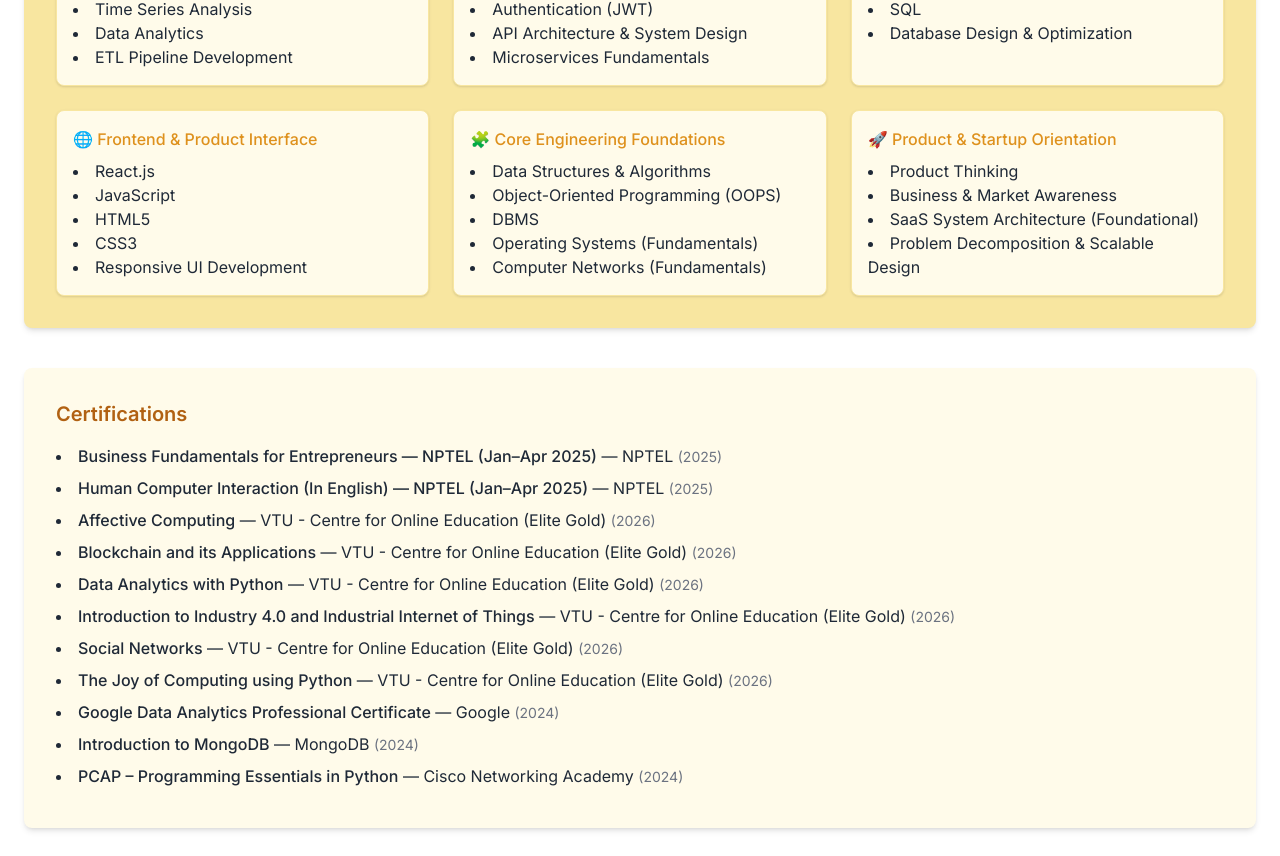
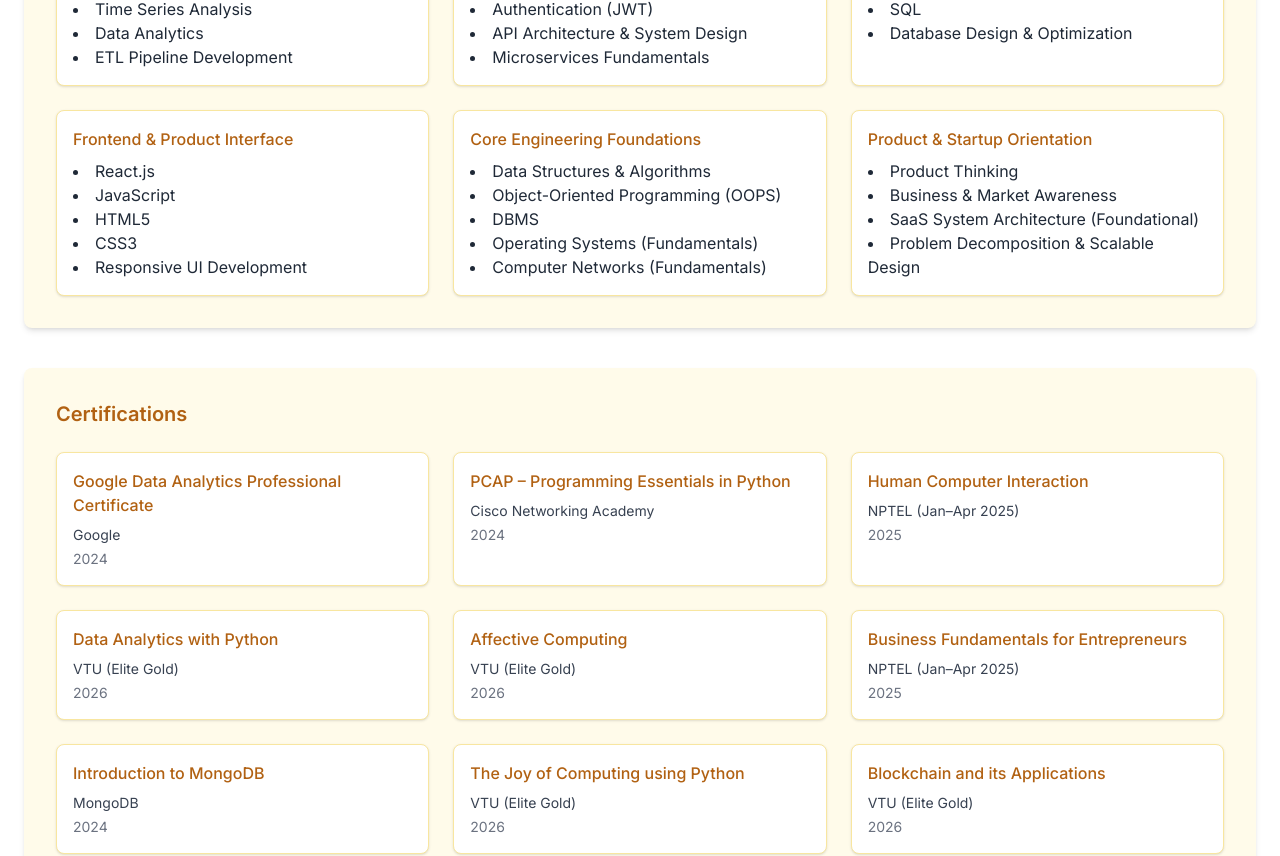
Before and after one commit to Iamagk/portfolio, a React (Vite) app: page / in a window 1280 px wide. Shown: the part 3560-4416 px from the top of the page. Built offline with nearby package versions, Linux system fonts and the light colour scheme.

Commit message:
style: match inner skill boxes to certifications' inner box styling

```diff
--- a/src/components/SkillsSection.tsx
+++ b/src/components/SkillsSection.tsx
@@ -1,75 +1,26 @@
 import React from 'react';
 // skills data rendered inline per requested structure
 
-// Certifications list updated per request
-const certifications = [
-  // NPTEL (12-Week Courses)
-  {
-    name: 'Business Fundamentals for Entrepreneurs — NPTEL (Jan–Apr 2025)',
-    issuer: 'NPTEL',
-    year: '2025'
-  },
-  {
-    name: 'Human Computer Interaction (In English) — NPTEL (Jan–Apr 2025)',
-    issuer: 'NPTEL',
-    year: '2025'
-  },
-
-  // VTU – Centre for Online Education (Elite Gold, 3 Credits Each)
-  {
-    name: 'Affective Computing',
-    issuer: 'VTU - Centre for Online Education (Elite Gold)',
-    year: '2026'
-  },
-  {
-    name: 'Blockchain and its Applications',
-    issuer: 'VTU - Centre for Online Education (Elite Gold)',
-    year: '2026'
-  },
-  {
-    name: 'Data Analytics with Python',
-    issuer: 'VTU - Centre for Online Education (Elite Gold)',
-    year: '2026'
-  },
-  {
-    name: 'Introduction to Industry 4.0 and Industrial Internet of Things',
-    issuer: 'VTU - Centre for Online Education (Elite Gold)',
-    year: '2026'
-  },
-  {
-    name: 'Social Networks',
-    issuer: 'VTU - Centre for Online Education (Elite Gold)',
-    year: '2026'
-  },
-  {
-    name: 'The Joy of Computing using Python',
-    issuer: 'VTU - Centre for Online Education (Elite Gold)',
-    year: '2026'
-  },
-
-  // Professional Certifications
-  {
-    name: 'Google Data Analytics Professional Certificate',
-    issuer: 'Google',
-    year: '2024'
-  },
-  {
-    name: 'Introduction to MongoDB',
-    issuer: 'MongoDB',
-    year: '2024'
-  },
-  {
-    name: 'PCAP – Programming Essentials in Python',
-    issuer: 'Cisco Networking Academy',
-    year: '2024'
-  }
+// Certifications structured and ordered for boxed grid rendering
+const certBoxes = [
+  { id: 'gda', title: 'Google Data Analytics Professional Certificate', issuer: 'Google', year: '2024' },
+  { id: 'pcap', title: 'PCAP – Programming Essentials in Python', issuer: 'Cisco Networking Academy', year: '2024' },
+  { id: 'hci', title: 'Human Computer Interaction', issuer: 'NPTEL (Jan–Apr 2025)', year: '2025' },
+  { id: 'dap', title: 'Data Analytics with Python', issuer: 'VTU (Elite Gold)', year: '2026' },
+  { id: 'affective', title: 'Affective Computing', issuer: 'VTU (Elite Gold)', year: '2026' },
+  { id: 'business', title: 'Business Fundamentals for Entrepreneurs', issuer: 'NPTEL (Jan–Apr 2025)', year: '2025' },
+  { id: 'mongo', title: 'Introduction to MongoDB', issuer: 'MongoDB', year: '2024' },
+  { id: 'joy', title: 'The Joy of Computing using Python', issuer: 'VTU (Elite Gold)', year: '2026' },
+  { id: 'blockchain', title: 'Blockchain and its Applications', issuer: 'VTU (Elite Gold)', year: '2026' },
+  { id: 'industry4', title: 'Introduction to Industry 4.0 and Industrial Internet of Things', issuer: 'VTU (Elite Gold)', year: '2026' },
+  { id: 'social', title: 'Social Networks', issuer: 'VTU (Elite Gold)', year: '2026' }
 ];
 
 // Define skill boxes to render in a grid of boxes (restores previous layout)
 const skillBoxes = [
   {
     id: 'ai',
-    label: '🧠 Artificial Intelligence & Data Systems',
+    label: 'Artificial Intelligence & Data Systems',
     items: [
       'Machine Learning',
       'Predictive Modeling & Backtesting',
@@ -81,7 +32,7 @@ const skillBoxes = [
   },
   {
     id: 'backend',
-    label: '⚙️ Backend & API Engineering',
+    label: 'Backend & API Engineering',
     items: [
       'Python',
       'FastAPI',
@@ -93,17 +44,17 @@ const skillBoxes = [
   },
   {
     id: 'db',
-    label: '🗄 Databases & Data Infrastructure',
+    label: 'Databases & Data Infrastructure',
     items: ['PostgreSQL', 'MySQL', 'MongoDB', 'SQL', 'Database Design & Optimization']
   },
   {
     id: 'frontend',
-    label: '🌐 Frontend & Product Interface',
+    label: 'Frontend & Product Interface',
     items: ['React.js', 'JavaScript', 'HTML5', 'CSS3', 'Responsive UI Development']
   },
   {
     id: 'core',
-    label: '🧩 Core Engineering Foundations',
+    label: 'Core Engineering Foundations',
     items: [
       'Data Structures & Algorithms',
       'Object-Oriented Programming (OOPS)',
@@ -114,7 +65,7 @@ const skillBoxes = [
   },
   {
     id: 'product',
-    label: '🚀 Product & Startup Orientation',
+    label: 'Product & Startup Orientation',
     items: [
       'Product Thinking',
       'Business & Market Awareness',
@@ -138,15 +89,15 @@ const SkillsSection: React.FC = () => {
         </div>
 
         {/* Restore boxed grid layout for skills */}
-        <div className="bg-gold-200 dark:bg-gold-900/30 rounded-lg p-8 shadow-md mb-10">
+        <div className="bg-gold-50 dark:bg-gold-800/30 rounded-lg p-8 shadow-md mb-10">
           <h3 className="text-xl font-semibold text-gold-700 dark:text-gold-300 mb-6">Skills</h3>
           <div className="grid grid-cols-1 sm:grid-cols-2 md:grid-cols-3 gap-6">
             {skillBoxes.map(box => (
               <div
                 key={box.id}
-                className="bg-gold-50 dark:bg-gold-800/40 rounded-lg p-4 shadow border border-gold-200 dark:border-gold-800"
+                className="bg-white dark:bg-black rounded-lg p-4 shadow border border-gold-200 dark:border-gold-800"
               >
-                <h4 className="text-gold-600 dark:text-gold-400 font-medium mb-2">{box.label}</h4>
+                <h4 className="text-gold-700 dark:text-gold-300 font-medium mb-2">{box.label}</h4>
                 <ul className="list-disc list-inside text-gray-800 dark:text-gold-100 mb-0">
                   {box.items.map(item => (
                     <li key={item}>{item}</li>
@@ -157,16 +108,21 @@ const SkillsSection: React.FC = () => {
           </div>
         </div>
 
-        {/* Certifications Box */}
+        {/* Certifications rendered as boxed grid for readability */}
         <div className="bg-gold-50 dark:bg-gold-800/30 rounded-lg p-8 shadow-md">
-          <h3 className="text-xl font-semibold text-gold-700 dark:text-gold-300 mb-4">Certifications</h3>
-          <ul className="list-disc list-inside text-gray-800 dark:text-gold-100">
-            {certifications.map(cert => (
-              <li key={cert.name + cert.issuer} className="mb-2">
-                <span className="font-medium">{cert.name}</span> &mdash; {cert.issuer} <span className="text-sm text-gray-500">({cert.year})</span>
-              </li>
+          <h3 className="text-xl font-semibold text-gold-700 dark:text-gold-300 mb-6">Certifications</h3>
+          <div className="grid grid-cols-1 sm:grid-cols-2 md:grid-cols-3 gap-6">
+            {certBoxes.map(cert => (
+              <div
+                key={cert.id}
+                className="bg-white dark:bg-black rounded-lg p-4 shadow border border-gold-200 dark:border-gold-800"
+              >
+                <h4 className="text-gold-700 dark:text-gold-300 font-medium mb-2">{cert.title}</h4>
+                <p className="text-sm text-gray-700 dark:text-gold-100 mb-1">{cert.issuer}</p>
+                <p className="text-sm text-gray-500">{cert.year}</p>
+              </div>
             ))}
-          </ul>
+          </div>
         </div>
       </div>
     </section>
--- a/src/data/projects.ts
+++ b/src/data/projects.ts
@@ -7,7 +7,7 @@ export const projects: Project[] = [
     description: 'Architected an end-to-end multilingual legal document processing pipeline integrating OCR (Tesseract with image preprocessing), layout-aware clause segmentation (IndicNLP), transformer-based NMT (IndicTrans2, InLegalTrans), domain-specific glossary enforcement, COMET-based quality evaluation (0.81–0.89 semantic scores), and structured DOCX/HTML reconstruction. Built a Streamlit web app for upload, side-by-side translation review, and export.',
     category: 'Academic Project',
     technologies: ['Python', 'Tesseract', 'IndicNLP', 'IndicTrans2', 'InLegalTrans', 'COMET', 'Streamlit', 'DOCX', 'HTML', 'OCR', 'NMT'],
-    imageUrl: '/images/law.jpg',
+    imageUrl: 'images/law.jpg',
     projectUrl: '',
     githubUrl: ''
   },
```
